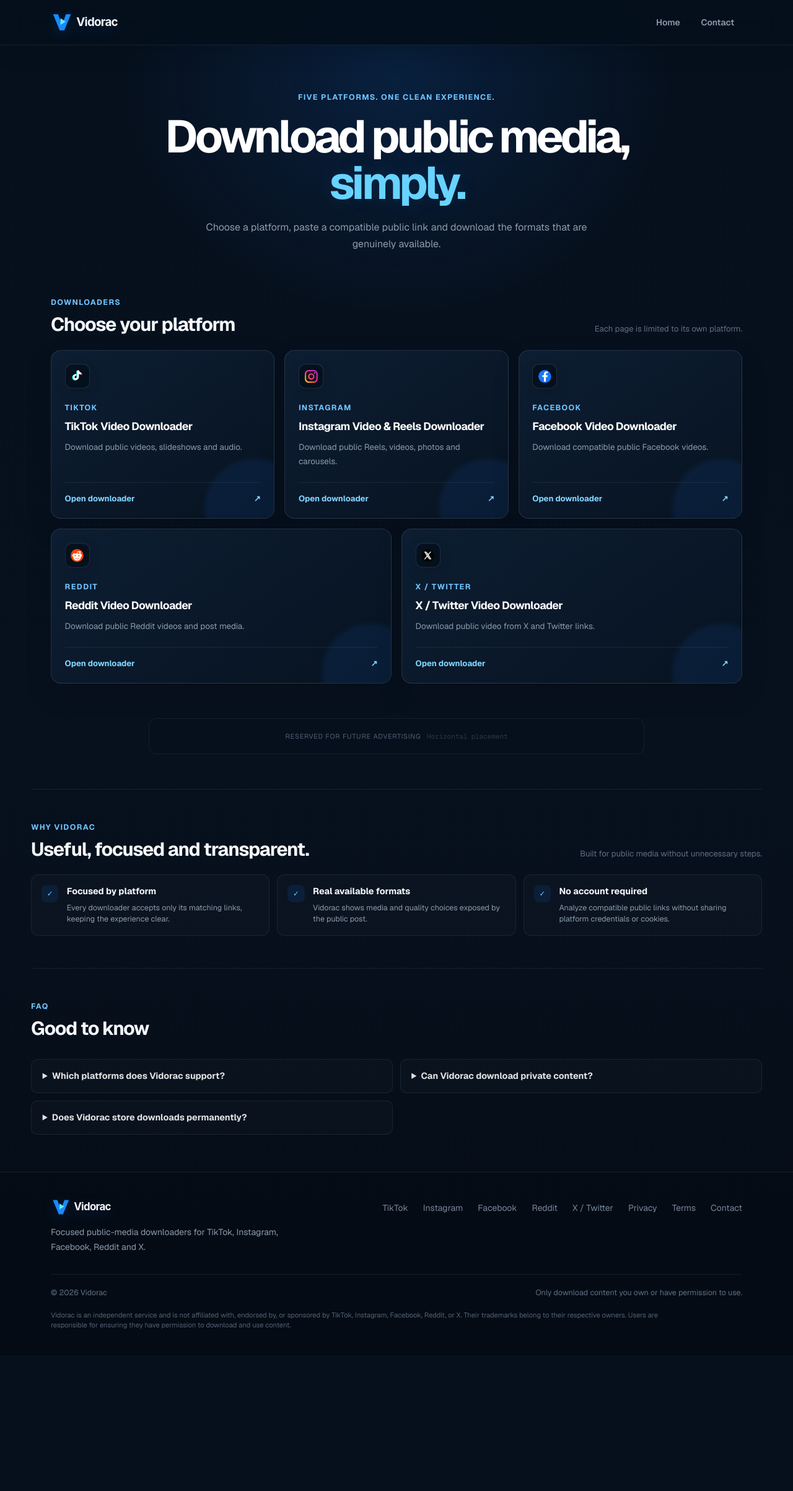
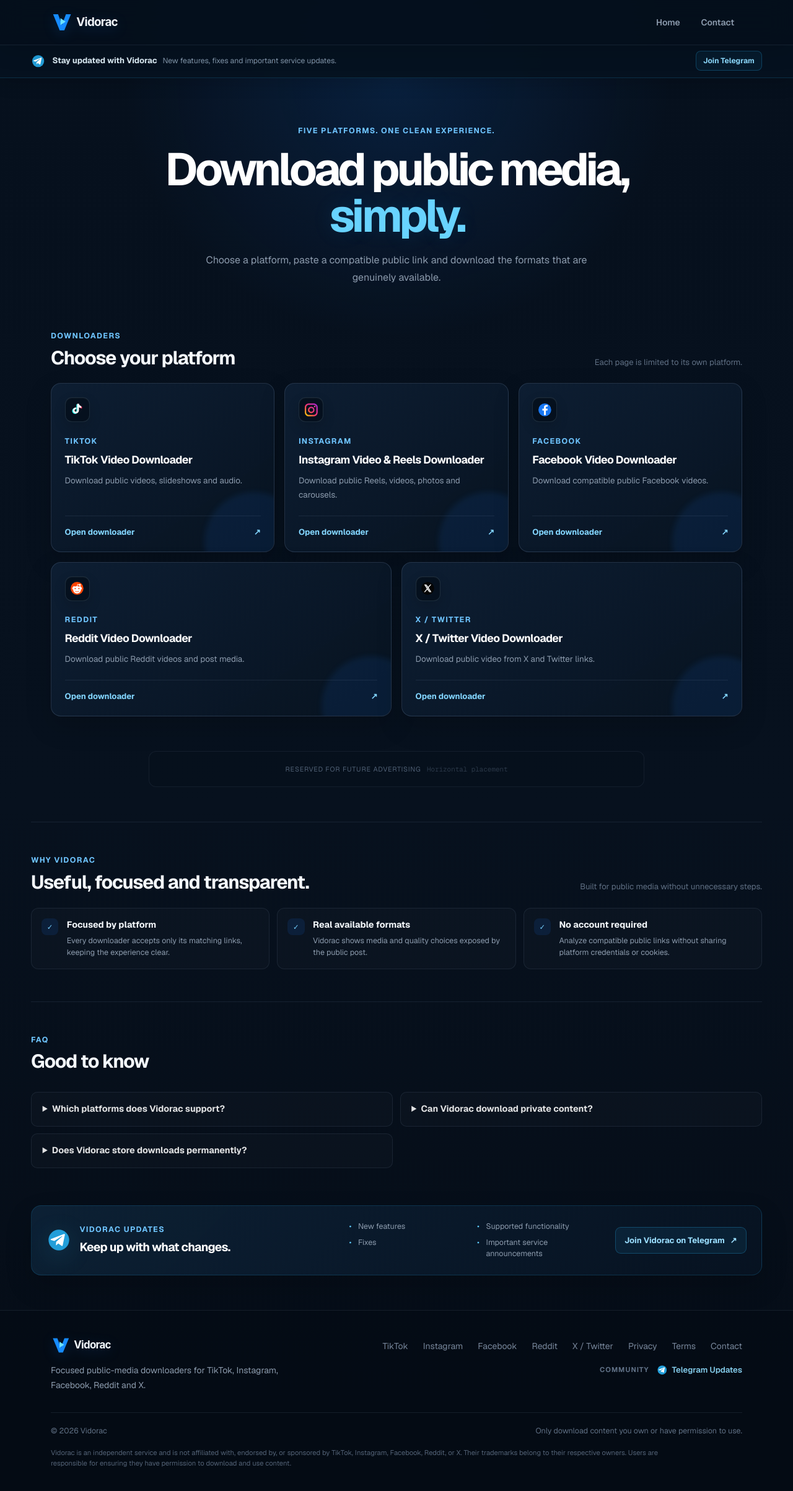
Before and after one commit to futbolisticap-creator/vidorac, a Next.js app in the folder frontend/: page / in a window 1280 px wide. Shown: the top 2406 px of the page at 62% size. Before the commit the page ends 2187 px from the top, so only its background shows below. Built offline with nearby package versions, Linux system fonts and the light colour scheme; no server answers.

Commit message:
Add Telegram updates promotion

```diff
--- a/frontend/src/app/globals.css
+++ b/frontend/src/app/globals.css
@@ -1,6 +1,7 @@
 @import "tailwindcss";
 
 :root {
+  --telegram-bar-height: 3.35rem;
   --background: #06101d;
   --background-deep: #050c16;
   --surface: #0b1727;
@@ -51,6 +52,7 @@
   position: relative;
   isolation: isolate;
   overflow: hidden;
+  padding-top: var(--telegram-bar-height);
   background:
     radial-gradient(ellipse 48% 24% at 50% 8rem, rgba(24, 121, 246, 0.15), transparent 72%),
     linear-gradient(180deg, var(--background) 0%, #07111e 54%, var(--background-deep) 100%);
@@ -73,6 +75,57 @@
   box-shadow: 0 10px 35px rgba(0, 0, 0, 0.12);
   backdrop-filter: blur(20px);
 }
+
+.telegram-topbar {
+  position: fixed;
+  z-index: 25;
+  top: 4.5rem;
+  right: 0;
+  left: 0;
+  height: var(--telegram-bar-height);
+  border-bottom: 1px solid rgba(34, 158, 217, 0.2);
+  background: rgba(6, 18, 32, 0.96);
+  box-shadow: 0 8px 28px rgba(0, 0, 0, 0.14), 0 1px 0 rgba(34, 158, 217, 0.04) inset;
+  backdrop-filter: blur(18px);
+}
+
+.telegram-topbar-inner {
+  display: flex;
+  width: min(100% - 2rem, 73.75rem);
+  height: 100%;
+  align-items: center;
+  gap: 0.7rem;
+  margin-inline: auto;
+}
+
+.telegram-topbar-icon { width: 1.45rem; height: 1.45rem; flex: 0 0 auto; }
+.telegram-topbar-copy { display: flex; min-width: 0; align-items: baseline; gap: 0.55rem; }
+.telegram-topbar-copy strong { color: #dcecf5; font-size: 0.82rem; font-weight: 650; white-space: nowrap; }
+.telegram-topbar-copy span { overflow: hidden; color: #8296aa; font-size: 0.76rem; text-overflow: ellipsis; white-space: nowrap; }
+
+.telegram-topbar-link {
+  display: inline-flex;
+  min-height: 2rem;
+  align-items: center;
+  justify-content: center;
+  margin-left: auto;
+  padding: 0.38rem 0.7rem;
+  border: 1px solid rgba(34, 158, 217, 0.3);
+  border-radius: 8px;
+  background: rgba(34, 158, 217, 0.08);
+  color: #8bd8fb;
+  font-size: 0.75rem;
+  font-weight: 650;
+  text-decoration: none;
+  white-space: nowrap;
+  transition: border-color 180ms ease, background-color 180ms ease, color 180ms ease;
+}
+
+.telegram-topbar-link:hover { border-color: rgba(75, 188, 237, 0.48); background: rgba(34, 158, 217, 0.14); color: #c6edff; }
+.telegram-topbar-link:focus-visible,
+.telegram-home-link:focus-visible,
+.footer-community a:focus-visible { outline: 2px solid var(--cyan); outline-offset: 3px; }
+.telegram-join-mobile { display: none; }
 
 .brand-logo,
 .footer-brand-logo {
@@ -877,6 +930,51 @@
 
 .compact-faq-section { padding-bottom: 3.75rem; }
 .compact-faq-list { grid-template-columns: repeat(3, minmax(0, 1fr)); margin-top: 0; }
+
+.telegram-home-section {
+  width: min(calc(100% - 2rem), 73.75rem);
+  margin-inline: auto;
+  padding: 0 0 3.5rem;
+}
+
+.telegram-home-card {
+  display: grid;
+  grid-template-columns: minmax(0, 1.15fr) minmax(0, 1fr) auto;
+  align-items: center;
+  gap: 2rem;
+  padding: 1.5rem;
+  border: 1px solid rgba(34, 158, 217, 0.2);
+  border-radius: 16px;
+  background: linear-gradient(135deg, rgba(13, 34, 55, 0.92), rgba(7, 19, 33, 0.96));
+  box-shadow: 0 18px 44px rgba(0, 0, 0, 0.16);
+}
+
+.telegram-home-heading { display: flex; min-width: 0; align-items: center; gap: 0.85rem; }
+.telegram-home-icon { width: 2.5rem; height: 2.5rem; flex: 0 0 auto; filter: drop-shadow(0 8px 18px rgba(34, 158, 217, 0.18)); }
+.telegram-home-heading h2 { margin-top: 0.3rem; font-size: 1.2rem; font-weight: 650; letter-spacing: -0.035em; }
+.telegram-home-card ul { display: grid; grid-template-columns: repeat(2, minmax(0, 1fr)); gap: 0.45rem 1rem; color: var(--text-muted); font-size: 0.78rem; }
+.telegram-home-card li { position: relative; padding-left: 0.9rem; }
+.telegram-home-card li::before { position: absolute; left: 0; color: #5dc9f7; content: "•"; }
+
+.telegram-home-link {
+  display: inline-flex;
+  min-height: 2.55rem;
+  align-items: center;
+  justify-content: center;
+  gap: 0.55rem;
+  padding: 0.65rem 0.9rem;
+  border: 1px solid rgba(34, 158, 217, 0.32);
+  border-radius: 9px;
+  background: rgba(34, 158, 217, 0.1);
+  color: #9bdfff;
+  font-size: 0.82rem;
+  font-weight: 650;
+  text-decoration: none;
+  white-space: nowrap;
+  transition: border-color 180ms ease, background-color 180ms ease, color 180ms ease, transform 180ms ease;
+}
+
+.telegram-home-link:hover { transform: translateY(-1px); border-color: rgba(75, 188, 237, 0.5); background: rgba(34, 158, 217, 0.16); color: #d1f2ff; }
 .compact-faq-list details { padding: 0.9rem 1rem; }
 
 .platform-availability-notice {
@@ -1184,6 +1282,13 @@
   font-size: 0.875rem;
 }
 
+.footer-navigation-groups { display: grid; justify-items: end; gap: 1.1rem; }
+.footer-community { display: flex; align-items: center; gap: 0.8rem; }
+.footer-community > p { color: #5f7085; font-size: 0.7rem; font-weight: 650; letter-spacing: 0.09em; text-transform: uppercase; }
+.footer-community a { display: inline-flex; align-items: center; gap: 0.4rem; color: #86cfee; font-size: 0.82rem; font-weight: 600; text-decoration: none; }
+.footer-community a:hover { color: #c5edff; }
+.footer-community svg { width: 1.1rem; height: 1.1rem; }
+
 .footer-links span[aria-disabled="true"] { cursor: default; }
 .footer-links a:not(.support-button) { color: inherit; text-decoration: none; }
 .footer-links a:not(.support-button):hover { color: var(--text); }
@@ -1500,6 +1605,18 @@
 }
 
 @media (max-width: 767px) {
+  :root { --telegram-bar-height: 3rem; }
+  .telegram-topbar-inner { width: min(100% - 1.5rem, 73.75rem); gap: 0.55rem; }
+  .telegram-topbar-copy strong::before { content: "Vidorac Updates"; }
+  .telegram-topbar-copy strong { font-size: 0; }
+  .telegram-topbar-copy strong::before { font-size: 0.78rem; }
+  .telegram-topbar-copy > span { display: none; }
+  .telegram-join-desktop { display: none; }
+  .telegram-join-mobile { display: inline; }
+  .telegram-topbar-link { min-height: 1.9rem; padding: 0.32rem 0.65rem; }
+  .telegram-home-card { grid-template-columns: 1fr; gap: 1.25rem; }
+  .telegram-home-card ul { grid-template-columns: 1fr 1fr; }
+  .telegram-home-link { width: 100%; }
   .hero-section { min-height: auto; }
   .section-heading { align-items: flex-start; flex-direction: column; gap: 0.75rem; }
   .steps-grid { grid-template-columns: 1fr; gap: 2.25rem; }
@@ -1507,6 +1624,8 @@
   .footer-main,
   .footer-bottom { align-items: flex-start; flex-direction: column; }
   .footer-links { justify-content: flex-start; }
+  .footer-navigation-groups { justify-items: start; }
+  .footer-community { align-items: flex-start; flex-direction: column; gap: 0.5rem; }
   .support-card { align-items: flex-start; flex-direction: column; }
   .supported-sites-grid { grid-template-columns: repeat(2, minmax(0, 1fr)); }
   .seo-media-grid,
@@ -1572,6 +1691,8 @@
   .result-card,
   .tool-card { animation: none; }
   .gallery-item,
+  .telegram-topbar-link,
+  .telegram-home-link,
   .platform-card-icon,
   .header-link,
   .home-context-link,
--- a/frontend/src/app/layout.tsx
+++ b/frontend/src/app/layout.tsx
@@ -6,6 +6,7 @@
 import { DonationProvider } from "./donation-modal";
 import { getSupportUrl } from "./support-config";
 import { OG_IMAGE_PATH, SITE_URL } from "./seo";
+import { TelegramTopBar } from "./telegram-promotion";
 
 const geistSans = Geist({
   variable: "--font-geist-sans",
@@ -58,6 +59,7 @@
       <body className="min-h-full flex flex-col">
         <DonationProvider supportUrl={getSupportUrl()}>
           <SiteHeader />
+          <TelegramTopBar />
           {children}
         </DonationProvider>
       </body>
--- a/frontend/src/app/page.tsx
+++ b/frontend/src/app/page.tsx
@@ -4,6 +4,7 @@
 import { platformConfigs, platformOrder } from "./platform-config";
 import SiteFooter from "./site-footer";
 import { SITE_URL } from "./seo";
+import { TelegramHomepageCard } from "./telegram-promotion";
 
 const reasons = [
   ["Focused by platform", "Every downloader accepts only its matching links, keeping the experience clear."],
@@ -68,6 +69,10 @@
         <div className="faq-list compact-faq-list">{faqs.map(([question, answer]) => <details key={question}><summary>{question}</summary><p>{answer}</p></details>)}</div>
       </section>
 
+      <div className="telegram-home-section">
+        <TelegramHomepageCard />
+      </div>
+
       <SiteFooter />
     </main>
   );
--- a/frontend/src/app/site-footer.tsx
+++ b/frontend/src/app/site-footer.tsx
@@ -1,6 +1,7 @@
 import Image from "next/image";
 import Link from "next/link";
 import { platformConfigs, platformOrder } from "./platform-config";
+import { TELEGRAM_URL, TelegramIcon } from "./telegram-promotion";
 
 export default function SiteFooter() {
   return (
@@ -13,12 +14,21 @@
             </div>
             <p className="mt-3 text-sm leading-6 text-[var(--text-muted)]">Focused public-media downloaders for TikTok, Instagram, Facebook, Reddit and X.</p>
           </div>
+          <div className="footer-navigation-groups">
             <nav aria-label="Footer navigation" className="footer-links">
               {platformOrder.map((id) => <Link key={id} href={platformConfigs[id].path}>{platformConfigs[id].name}</Link>)}
               <Link href="/privacy">Privacy</Link>
               <Link href="/terms">Terms</Link>
               <Link href="/contact">Contact</Link>
             </nav>
+            <div className="footer-community">
+              <p>Community</p>
+              <a href={TELEGRAM_URL} target="_blank" rel="noopener noreferrer" aria-label="Join Vidorac Telegram channel">
+                <TelegramIcon />
+                <span>Telegram Updates</span>
+              </a>
+            </div>
+          </div>
         </div>
         <div className="footer-bottom">
           <p>© {new Date().getFullYear()} Vidorac</p>
--- /dev/null
+++ b/frontend/src/app/telegram-promotion.tsx
@@ -0,0 +1,67 @@
+export const TELEGRAM_URL = "https://t.me/Vidoracc";
+
+export function TelegramIcon({ className = "" }: { className?: string }) {
+  return (
+    <svg
+      aria-hidden="true"
+      focusable="false"
+      viewBox="0 0 24 24"
+      className={className}
+    >
+      <circle cx="12" cy="12" r="10" fill="#229ED9" />
+      <path
+        fill="#fff"
+        d="m17.82 7.05-2.1 10.02c-.16.71-.58.89-1.17.55l-3.2-2.36-1.55 1.49c-.17.17-.31.31-.64.31l.23-3.26 5.93-5.36c.26-.23-.06-.36-.4-.13l-7.33 4.62-3.16-.99c-.69-.21-.7-.69.14-1.02l12.36-4.76c.57-.21 1.07.14.89.89Z"
+      />
+    </svg>
+  );
+}
+
+const telegramLinkProps = {
+  href: TELEGRAM_URL,
+  target: "_blank",
+  rel: "noopener noreferrer",
+  "aria-label": "Join Vidorac Telegram channel",
+} as const;
+
+export function TelegramTopBar() {
+  return (
+    <aside className="telegram-topbar" aria-label="Vidorac Telegram updates">
+      <div className="telegram-topbar-inner">
+        <TelegramIcon className="telegram-topbar-icon" />
+        <div className="telegram-topbar-copy">
+          <strong>Stay updated with Vidorac</strong>
+          <span>New features, fixes and important service updates.</span>
+        </div>
+        <a {...telegramLinkProps} className="telegram-topbar-link">
+          <span className="telegram-join-desktop">Join Telegram</span>
+          <span className="telegram-join-mobile">Join</span>
+        </a>
+      </div>
+    </aside>
+  );
+}
+
+export function TelegramHomepageCard() {
+  return (
+    <section className="telegram-home-card" aria-labelledby="telegram-home-title">
+      <div className="telegram-home-heading">
+        <TelegramIcon className="telegram-home-icon" />
+        <div>
+          <p className="section-label">Vidorac Updates</p>
+          <h2 id="telegram-home-title">Keep up with what changes.</h2>
+        </div>
+      </div>
+      <ul aria-label="Telegram channel updates">
+        <li>New features</li>
+        <li>Supported functionality</li>
+        <li>Fixes</li>
+        <li>Important service announcements</li>
+      </ul>
+      <a {...telegramLinkProps} className="telegram-home-link">
+        Join Vidorac on Telegram
+        <span aria-hidden="true">↗</span>
+      </a>
+    </section>
+  );
+}
```
Also changed, not shown: 1 other file (tests, documents, lock files or other folders). Lines whose indentation alone changed are shown as unchanged.
